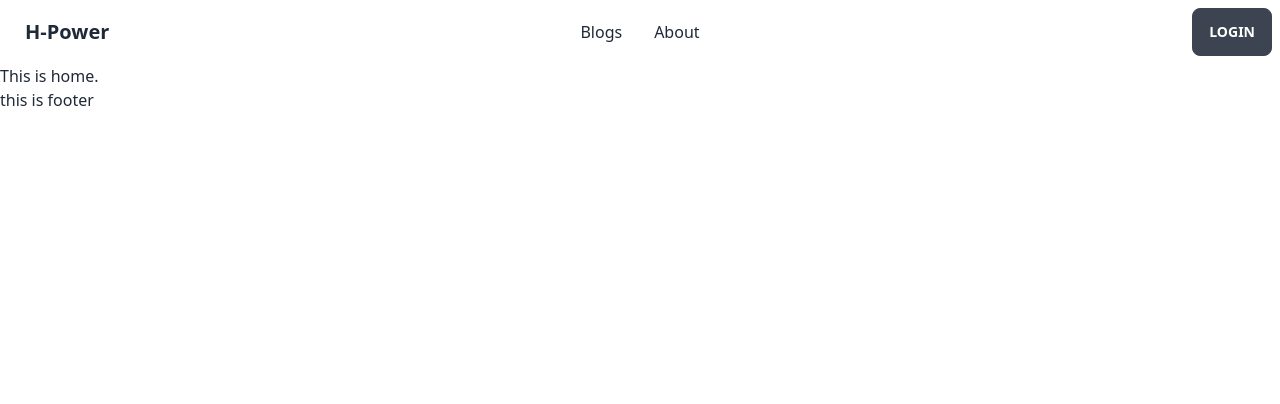
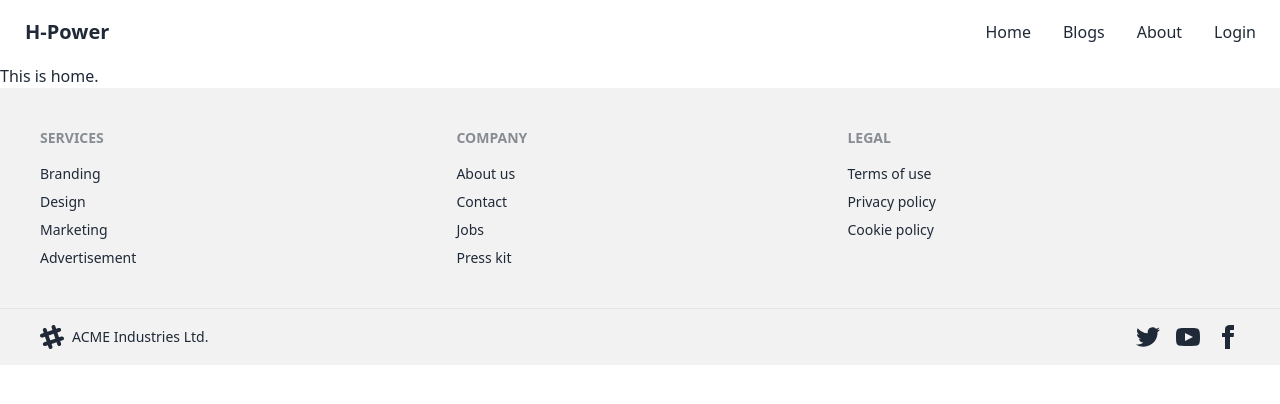
Before and after one commit to Mahmud2640/assainment-12-client, a React (Create React App) app: page / in a window 1280 px wide. Shown: the top 404 px of the page. Built offline with nearby package versions, Linux system fonts and the light colour scheme.

Commit message:
footer and 404 page added

```diff
--- a/src/App.js
+++ b/src/App.js
@@ -1,6 +1,8 @@
 import { Route, Routes } from "react-router-dom";
+import ErrorPage from "./Components/Error/ErrorPage";
 import Footer from "./Components/Footer/Footer";
 import Navbar from "./Components/Header/Navbar";
+import About from "./Pages/About/About";
 import Blog from "./Pages/Blogs/Blog";
 import Home from "./Pages/Home/Home";
 import Login from "./Pages/Login/Login";
@@ -10,11 +12,12 @@
     <div>
       <Navbar />
       <Routes>
-        <Route path = "/" element = {<Home />}></Route>
-        <Route path = "/home" element = {<Home />}></Route>
-        <Route path = "/blogs" element = {<Blog />}></Route>
-        <Route path = "/login" element = {<Login />}></Route>
-
+        <Route path="/" element={<Home />}></Route>
+        <Route path="/home" element={<Home />}></Route>
+        <Route path="/blog" element={<Blog />}></Route>
+        <Route path="/about" element={<About />}></Route>
+        <Route path="/login" element={<Login />}></Route>
+        <Route path="*" element={<ErrorPage />} />
       </Routes>
       <Footer />
     </div>
--- /dev/null
+++ b/src/Components/Error/ErrorPage.js
@@ -0,0 +1,27 @@
+import React from "react";
+import { Link } from "react-router-dom";
+import images from "../../Assets/Images/error-page.gif";
+
+const ErrorPage = () => {
+  const img = images;
+  return (
+    <div
+      style={{
+        background: `url(${img})`,
+        backgroundSize: "cover",
+      }}
+      className="hero min-h-screen"
+    >
+      <div className="hero-content text-center text-neutral-content">
+        <div className="max-w-md">
+          <h1 className="mb-5 text-5xl font-bold text-red-500">Wrong Place</h1>
+          <Link to="/home" className="btn btn-primary">
+            Go to Home
+          </Link>
+        </div>
+      </div>
+    </div>
+  );
+};
+
+export default ErrorPage;
--- a/src/Components/Footer/Footer.js
+++ b/src/Components/Footer/Footer.js
@@ -1,11 +1,108 @@
-import React from 'react';
+import React from "react";
+import { Link } from "react-router-dom";
 
 const Footer = () => {
-   return (
-      <div>
-         <h1>this is footer</h1>
-      </div>
-   );
+  return (
+    <div>
+      <footer className="footer p-10 bg-base-200 text-base-content">
+        <div>
+          <span className="footer-title">Services</span>
+          <Link to="/home" className="link link-hover">
+            Branding
+          </Link>
+          <Link to="/home" className="link link-hover">
+            Design
+          </Link>
+          <Link to="/home" className="link link-hover">
+            Marketing
+          </Link>
+          <Link to="/home" className="link link-hover">
+            Advertisement
+          </Link>
+        </div>
+        <div>
+          <span className="footer-title">Company</span>
+          <Link to="/about" className="link link-hover">
+            About us
+          </Link>
+          <Link to="/home" className="link link-hover">
+            Contact
+          </Link>
+          <Link to="/home" className="link link-hover">
+            Jobs
+          </Link>
+          <Link to="/home" className="link link-hover">
+            Press kit
+          </Link>
+        </div>
+        <div>
+          <span className="footer-title">Legal</span>
+          <Link to="/home" className="link link-hover">
+            Terms of use
+          </Link>
+          <Link to="/home" className="link link-hover">
+            Privacy policy
+          </Link>
+          <Link to="/home" className="link link-hover">
+            Cookie policy
+          </Link>
+        </div>
+      </footer>
+      <footer className="footer px-10 py-4 border-t bg-base-200 text-base-content border-base-300">
+        <div className="items-center grid-flow-col">
+          <svg
+            width="24"
+            height="24"
+            viewBox="0 0 24 24"
+            xmlns="http://www.w3.org/2000/svg"
+            fill-rule="evenodd"
+            clip-rule="evenodd"
+            className="fill-current"
+          >
+            <path d="M22.672 15.226l-2.432.811.841 2.515c.33 1.019-.209 2.127-1.23 2.456-1.15.325-2.148-.321-2.463-1.226l-.84-2.518-5.013 1.677.84 2.517c.391 1.203-.434 2.542-1.831 2.542-.88 0-1.601-.564-1.86-1.314l-.842-2.516-2.431.809c-1.135.328-2.145-.317-2.463-1.229-.329-1.018.211-2.127 1.231-2.456l2.432-.809-1.621-4.823-2.432.808c-1.355.384-2.558-.59-2.558-1.839 0-.817.509-1.582 1.327-1.846l2.433-.809-.842-2.515c-.33-1.02.211-2.129 1.232-2.458 1.02-.329 2.13.209 2.461 1.229l.842 2.515 5.011-1.677-.839-2.517c-.403-1.238.484-2.553 1.843-2.553.819 0 1.585.509 1.85 1.326l.841 2.517 2.431-.81c1.02-.33 2.131.211 2.461 1.229.332 1.018-.21 2.126-1.23 2.456l-2.433.809 1.622 4.823 2.433-.809c1.242-.401 2.557.484 2.557 1.838 0 .819-.51 1.583-1.328 1.847m-8.992-6.428l-5.01 1.675 1.619 4.828 5.011-1.674-1.62-4.829z"></path>
+          </svg>
+          <p>ACME Industries Ltd.</p>
+        </div>
+        <div className="md:place-self-center md:justify-self-end">
+          <div className="grid grid-flow-col gap-4">
+            <Link to="/home">
+              <svg
+                xmlns="http://www.w3.org/2000/svg"
+                width="24"
+                height="24"
+                viewBox="0 0 24 24"
+                className="fill-current"
+              >
+                <path d="M24 4.557c-.883.392-1.832.656-2.828.775 1.017-.609 1.798-1.574 2.165-2.724-.951.564-2.005.974-3.127 1.195-.897-.957-2.178-1.555-3.594-1.555-3.179 0-5.515 2.966-4.797 6.045-4.091-.205-7.719-2.165-10.148-5.144-1.29 2.213-.669 5.108 1.523 6.574-.806-.026-1.566-.247-2.229-.616-.054 2.281 1.581 4.415 3.949 4.89-.693.188-1.452.232-2.224.084.626 1.956 2.444 3.379 4.6 3.419-2.07 1.623-4.678 2.348-7.29 2.04 2.179 1.397 4.768 2.212 7.548 2.212 9.142 0 14.307-7.721 13.995-14.646.962-.695 1.797-1.562 2.457-2.549z"></path>
+              </svg>
+            </Link>
+            <Link to="/home">
+              <svg
+                xmlns="http://www.w3.org/2000/svg"
+                width="24"
+                height="24"
+                viewBox="0 0 24 24"
+                className="fill-current"
+              >
+                <path d="M19.615 3.184c-3.604-.246-11.631-.245-15.23 0-3.897.266-4.356 2.62-4.385 8.816.029 6.185.484 8.549 4.385 8.816 3.6.245 11.626.246 15.23 0 3.897-.266 4.356-2.62 4.385-8.816-.029-6.185-.484-8.549-4.385-8.816zm-10.615 12.816v-8l8 3.993-8 4.007z"></path>
+              </svg>
+            </Link>
+            <Link to="/home">
+              <svg
+                xmlns="http://www.w3.org/2000/svg"
+                width="24"
+                height="24"
+                viewBox="0 0 24 24"
+                className="fill-current"
+              >
+                <path d="M9 8h-3v4h3v12h5v-12h3.642l.358-4h-4v-1.667c0-.955.192-1.333 1.115-1.333h2.885v-5h-3.808c-3.596 0-5.192 1.583-5.192 4.615v3.385z"></path>
+              </svg>
+            </Link>
+          </div>
+        </div>
+      </footer>
+    </div>
+  );
 };
 
 export default Footer;
--- a/src/Components/Header/Navbar.js
+++ b/src/Components/Header/Navbar.js
@@ -1,14 +1,31 @@
 import React from "react";
+import { Link } from "react-router-dom";
 
 const Navbar = () => {
+  const menuItems = (
+    <>
+      <li>
+        <Link to="/home">Home</Link>
+      </li>
+      <li>
+        <Link to="/blog">Blogs</Link>
+      </li>
+      <li>
+        <Link to="/about">About</Link>
+      </li>
+      <li>
+        <Link to="/login">Login</Link>
+      </li>
+    </>
+  );
   return (
-    <div class="navbar bg-base-100">
-      <div class="navbar-start">
-        <div class="dropdown">
-          <label tabindex="0" class="btn btn-ghost lg:hidden">
+    <div className="navbar bg-base-100">
+      <div className="navbar-start">
+        <div className="dropdown">
+          <label tabindex="0" className="btn btn-ghost lg:hidden">
             <svg
               xmlns="http://www.w3.org/2000/svg"
-              class="h-5 w-5"
+              className="h-5 w-5"
               fill="none"
               viewBox="0 0 24 24"
               stroke="currentColor"
@@ -23,30 +40,17 @@
           </label>
           <ul
             tabindex="0"
-            class="menu menu-compact dropdown-content mt-3 p-2 shadow bg-base-100 rounded-box w-52"
+            className="menu menu-compact dropdown-content mt-3 p-2 shadow bg-base-100 rounded-box w-52"
           >
-            <li>
-              <a>Blogs</a>
-            </li>
-            <li>
-              <a>Login</a>
-            </li>
+            {menuItems}
           </ul>
         </div>
-        <a class="btn btn-ghost normal-case text-xl">H-Power</a>
+        <Link to="/" className="btn btn-ghost normal-case text-xl">
+          H-Power
+        </Link>
       </div>
-      <div class="navbar-center hidden lg:flex">
-        <ul class="menu menu-horizontal p-0">
-          <li>
-            <a>Blogs</a>
-          </li>
-          <li>
-            <a>About</a>
-          </li>
-        </ul>
-      </div>
-      <div class="navbar-end">
-        <a class="btn">Login</a>
+      <div className="navbar-end hidden lg:flex">
+        <ul className="menu menu-horizontal p-0">{menuItems}</ul>
       </div>
     </div>
   );
--- /dev/null
+++ b/src/Pages/About/About.js
@@ -0,0 +1,11 @@
+import React from "react";
+
+const About = () => {
+  return (
+    <div>
+      <h1>This is about</h1>
+    </div>
+  );
+};
+
+export default About;
--- a/src/Pages/Blogs/Blog.js
+++ b/src/Pages/Blogs/Blog.js
@@ -1,11 +1,12 @@
-import React from 'react';
+import React from "react";
 
 const Blog = () => {
-   return (
-      <div>
-         <h1>this is Blogs.</h1>
-      </div>
-   );
+  return (
+    <div>
+      <h1>this is Blogs.</h1>
+      <h2>Hello</h2>
+    </div>
+  );
 };
 
 export default Blog;
--- a/src/Pages/Home/Home.js
+++ b/src/Pages/Home/Home.js
@@ -1,5 +1,4 @@
 import React from "react";
-import Navbar from "../../Components/Header/Navbar";
 
 const Home = () => {
   return (
```
Also changed, not shown: src/Components/Error/404.js (deleted).
